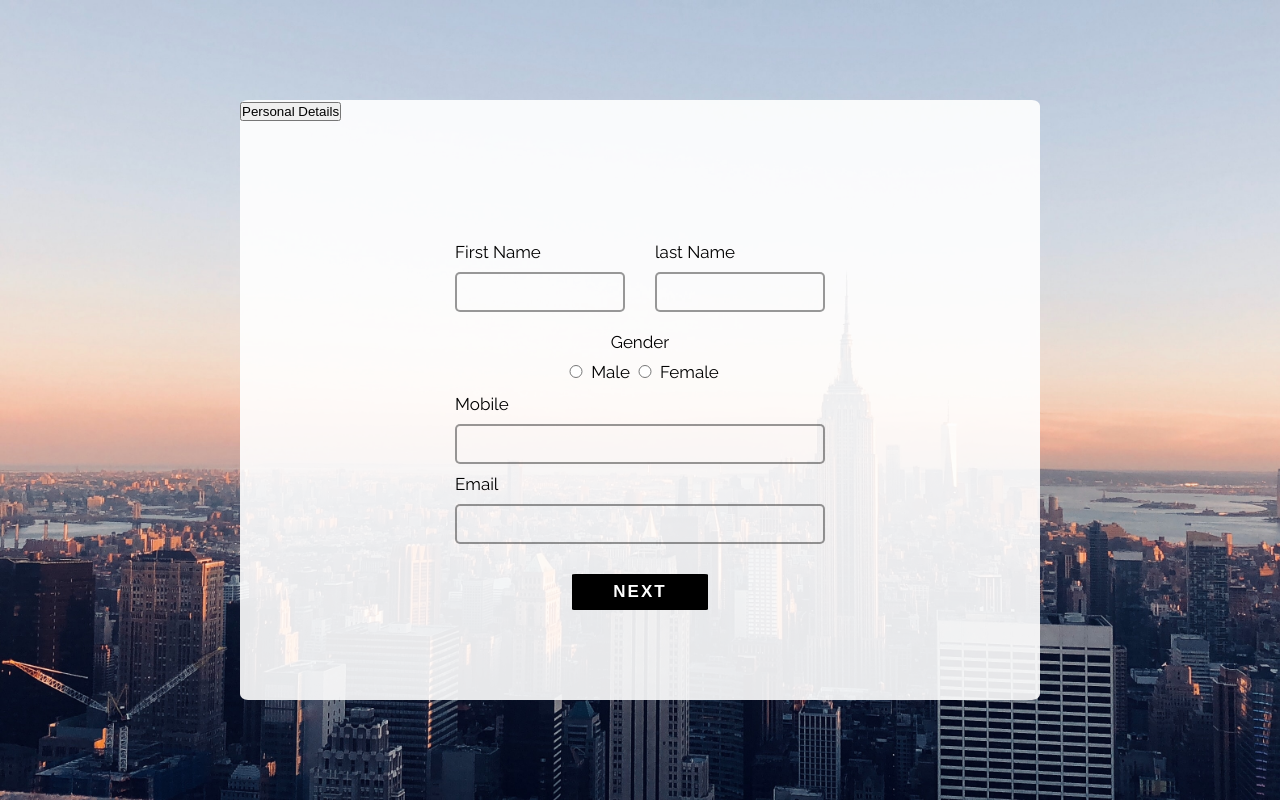
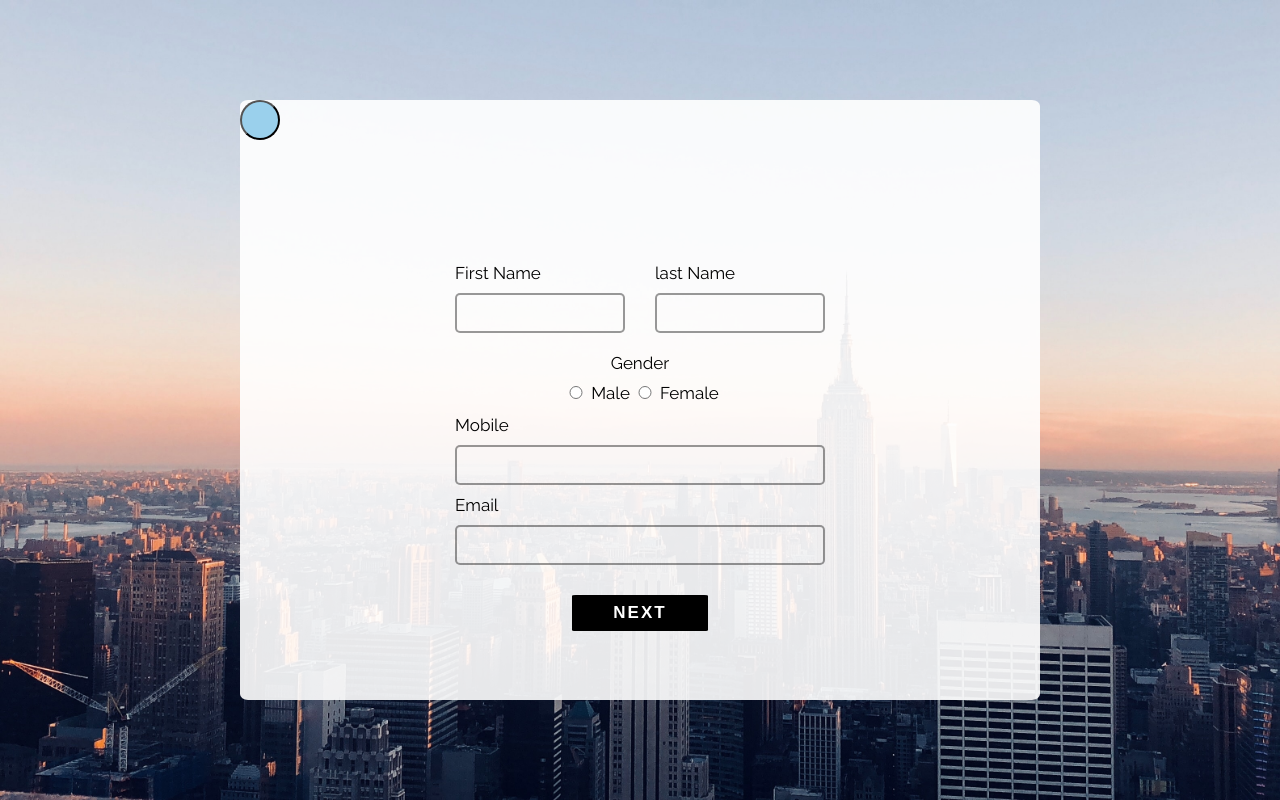
Before and after one commit to r2inlondon/application-form, a React (Create React App) app: page / in a window 1280 px wide. Both pictures are taken after a click on the button "START". Built offline with nearby package versions, Linux system fonts and the light colour scheme.

Commit message:
starting with the style

```diff
--- a/src/components/ProgressNav.js
+++ b/src/components/ProgressNav.js
@@ -1,28 +1,30 @@
 import React, { useContext } from "react";
 import FormContext from "./FormContext";
 
-const ProgressNav = (props) => {
+const ProgressNav = ({ activeIt }) => {
   const details = useContext(FormContext);
 
   return (
-    <div className="nav">
-      {details.step1.active && (
-        <button key={1} id={1} className={"step1"} onClick={props.activeIt}>
-          {details.step1.section}
-        </button>
-      )}
+    <div className="progress-nav">
+      <div className="steps">
+        {details.step1.active && (
+          <button key={1} id={1} className="step1" onClick={activeIt}>
+            {/* {details.step1.section} */}
+          </button>
+        )}
+      </div>
       {details.step2.active && (
-        <button key={2} id={2} className={"step2"} onClick={props.activeIt}>
+        <button key={2} id={2} className="step2" onClick={activeIt}>
           {details.step2.section}
         </button>
       )}
       {details.step3.active && (
-        <button key={3} id={3} className={"step3"} onClick={props.activeIt}>
+        <button key={3} id={3} className="step3" onClick={activeIt}>
           {details.step3.section}
         </button>
       )}
       {details.step4.active && (
-        <button key={4} id={4} className={"step4"} onClick={props.activeIt}>
+        <button key={4} id={4} className="step4" onClick={activeIt}>
           {details.step4.section}
         </button>
       )}
--- a/src/styles/components/_progress-nav-style.scss
+++ b/src/styles/components/_progress-nav-style.scss
@@ -0,0 +1,14 @@
+// .steps {
+//   /* background-color: rgb(128, 128, 128, 0.6); */
+//   width: 40px;
+//   height: 40px;
+//   border-radius: 50%;
+//   border: solid 2px rgb(128, 128, 128, 0.6);
+// }
+
+.step1 {
+  width: 40px;
+  height: 40px;
+  border-radius: 50%;
+  background-color: rgb(154, 208, 236);
+}
```
